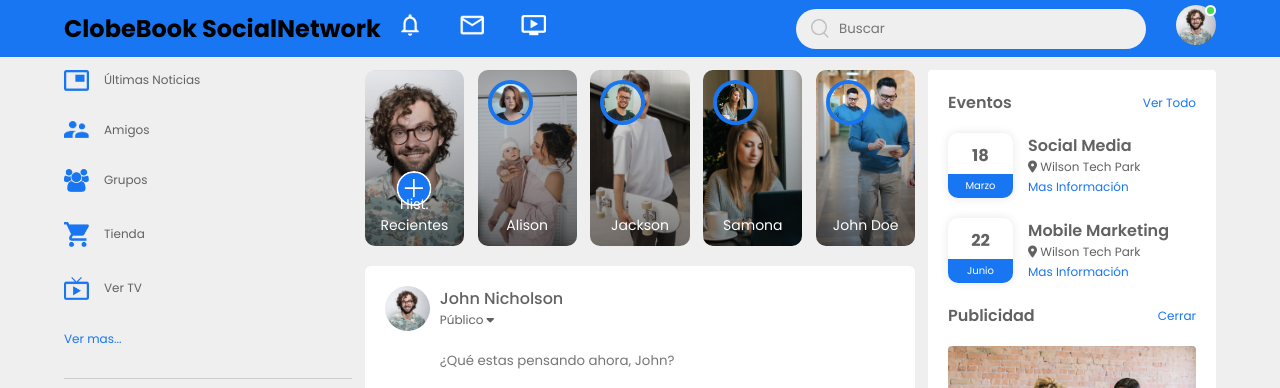
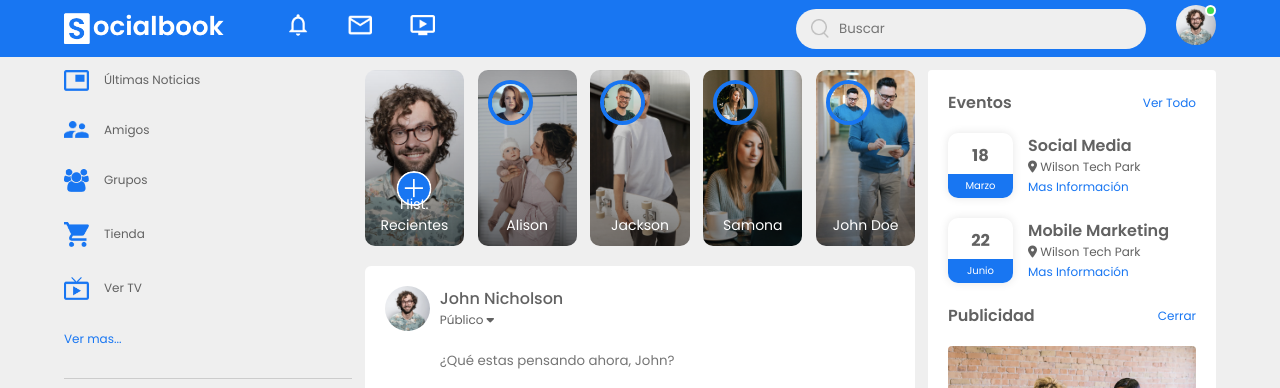
Before and after one commit to JDanielMorin/Testing, a plain HTML site: page index.html in a window 1280 px wide. Shown: the top 388 px of the page. Drawn offline with Linux system fonts and the light colour scheme.

Commit message:
Se reestablece la imagen de logotipo para el proyecto "SocialBook"

```diff
--- a/index.html
+++ b/index.html
@@ -16,8 +16,7 @@
         <nav>
 
             <div class="nav-left">
-                <!--<img src="images/logo.png" class="logo" alt="Logo SocialBook"/>-->
-                <h2 class="TitPrincipal"> ClobeBook SocialNetwork </h2>
+                <img src="images/logo.png" class="logo" alt="Logo SocialBook"/>
                 <ul>
                     <li><img src="images/notification.png" alt="Icono Notificacion"/></li>
                     <li><img src="images/inbox.png" alt="Icono Notificacion"/></li>
```
